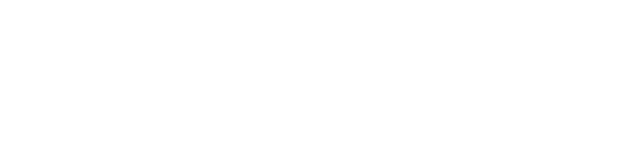
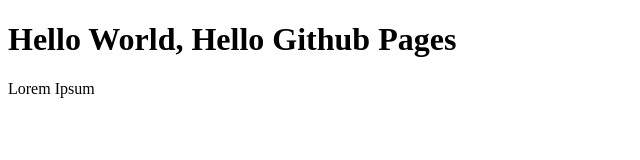
Before and after one commit to grantix/grantix.github.io, a plain HTML site: page index.html in a window 1280 px wide. Shown: the whole page, without its empty margins (0-640 px from the left). Drawn offline with Linux system fonts and the light colour scheme.

Commit message:
added text to page

```diff
--- a/index.html
+++ b/index.html
@@ -1,4 +1,6 @@
 <!doctype html>
 <html lang="en">
-<title>Hello World, Hello Github Pages</title>
+<title>Hello World</title>
+<h1> Hello World, Hello Github Pages</h1>
+<p> Lorem Ipsum </p>
 </html>
```
